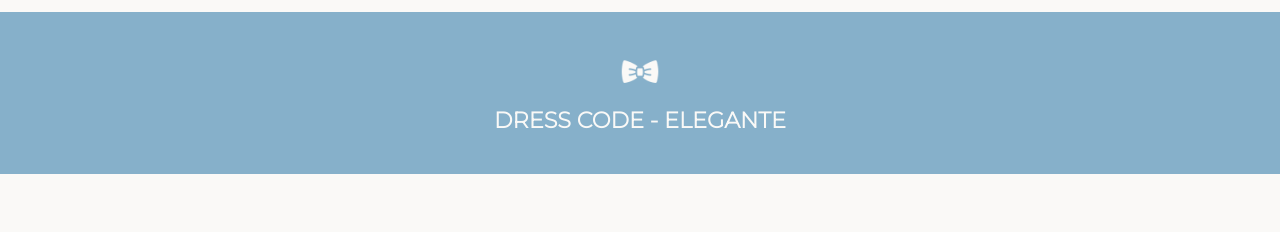
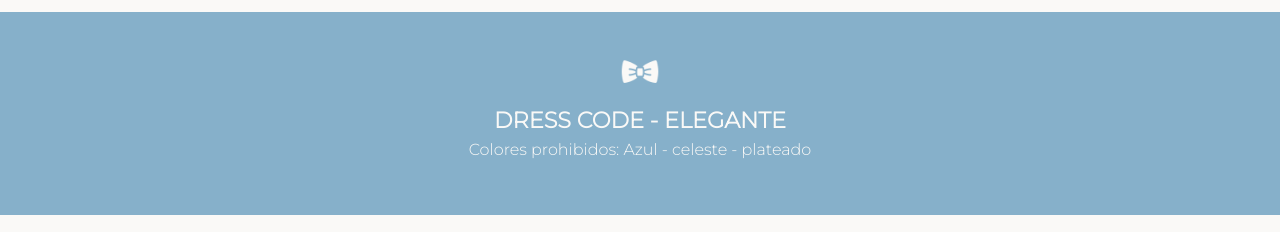
Before and after one commit to invitacionesweb/CLARA, a plain HTML site: page index.html in a window 1280 px wide. Shown: the part 1520-1752 px from the top of the page. Drawn offline with nearby package versions, Linux system fonts and the light colour scheme.

Commit message:
actualizar
ac

```diff
--- a/index.html
+++ b/index.html
@@ -68,6 +68,7 @@
     <div   class="dresscode">
       <img data-aos="fade-in" class="icon"  src="./figuras/monno.png" alt="fiesta">
         <h2 data-aos="fade-in" >DRESS CODE - ELEGANTE</h2>
+        <p>Colores prohibidos: Azul - celeste - plateado</p>
  <!--
         <p data-aos="fade-in">Solicitamos amablemente a nuestros invitados que lleven estos colores para nuestro día especial.</p>
         <div data-aos="fade-in" class="palette">
```
Also changed, not shown: 2 other files.
